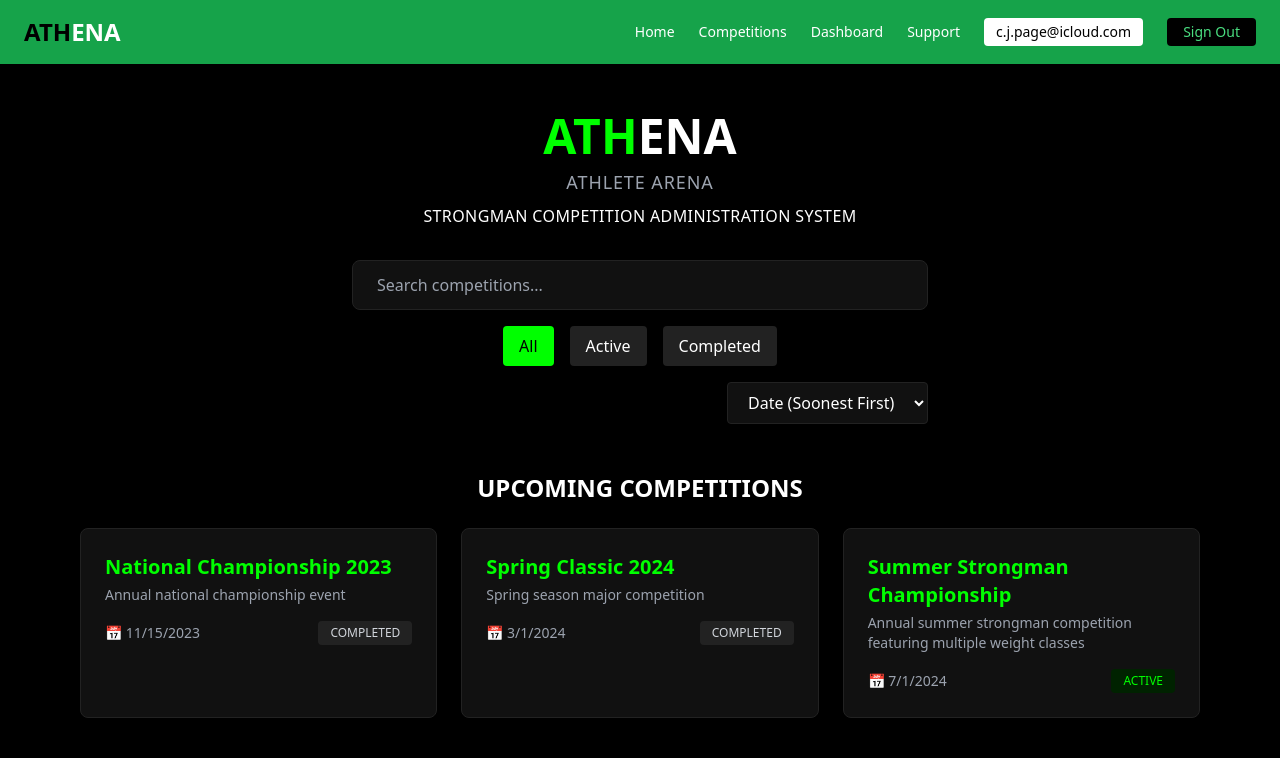
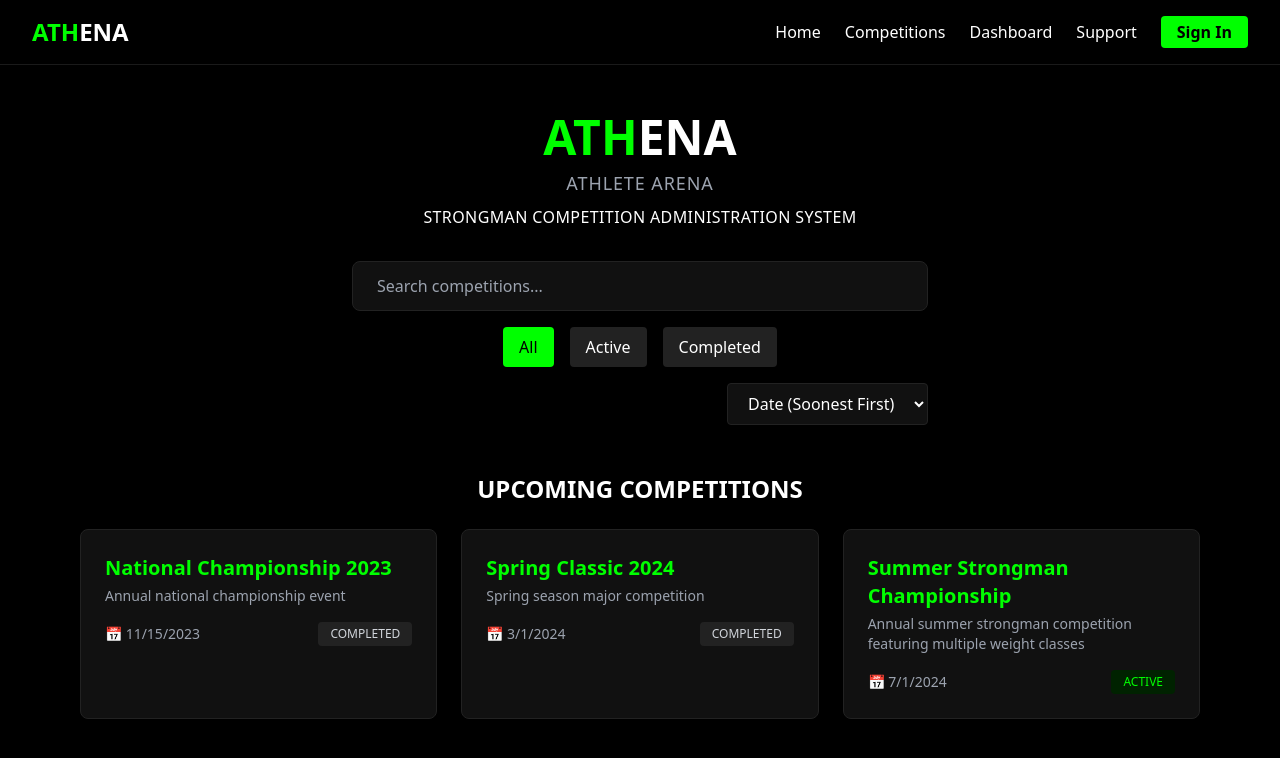
Before and after one commit to caldefenwycke/athena, a Next.js app: page / in a window 1280 px wide. Shown: the top 758 px of the page. Built offline with nearby package versions, Linux system fonts and the light colour scheme.

Commit message:
Style: update header to match competitions page

```diff
--- a/components/Header.tsx
+++ b/components/Header.tsx
@@ -3,18 +3,19 @@ import Link from 'next/link';
 
 export default function Header() {
   return (
-    <header className="bg-green-600 text-white px-6 py-4 flex justify-between items-center">
-      <h1 className="text-2xl font-extrabold">
-        <span className="text-black">ATH</span><span className="text-white">ENA</span>
-      </h1>
-      <nav className="flex items-center space-x-6 text-sm">
-        <Link href="/" className="hover:underline">Home</Link>
-        <Link href="/competitions" className="hover:underline">Competitions</Link>
-        <Link href="/dashboard" className="hover:underline">Dashboard</Link>
-        <Link href="/support" className="hover:underline">Support</Link>
-        <span className="text-black bg-white px-3 py-1 rounded">c.j.page@icloud.com</span>
-        <button className="bg-black text-green-400 px-4 py-1 rounded hover:bg-gray-800">Sign Out</button>
-      </nav>
+    <header className="bg-black border-b border-[#1A1A1A] px-8 py-4">
+      <div className="max-w-7xl mx-auto flex justify-between items-center">
+        <Link href="/" className="text-2xl font-bold text-white">
+          <span className="text-[#00FF00]">ATH</span>ENA
+        </Link>
+        <nav className="flex items-center gap-6">
+          <Link href="/" className="text-white hover:text-[#00FF00]">Home</Link>
+          <Link href="/competitions" className="text-white hover:text-[#00FF00]">Competitions</Link>
+          <Link href="/dashboard" className="text-white hover:text-[#00FF00]">Dashboard</Link>
+          <Link href="/support" className="text-white hover:text-[#00FF00]">Support</Link>
+          <Link href="/account/signin" className="px-4 py-1 bg-[#00FF00] text-black font-semibold rounded hover:bg-[#00DD00]">Sign In</Link>
+        </nav>
+      </div>
     </header>
   );
 }
```
